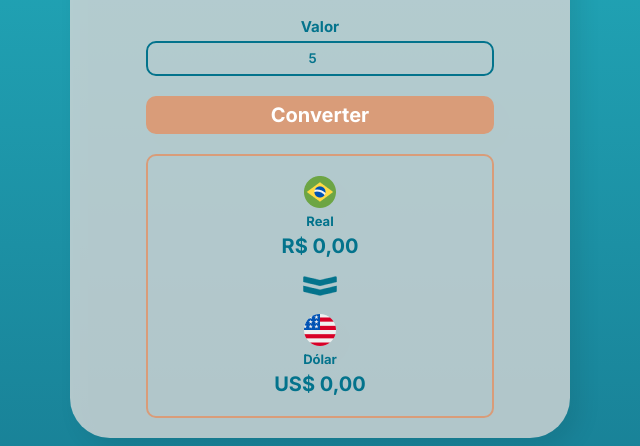
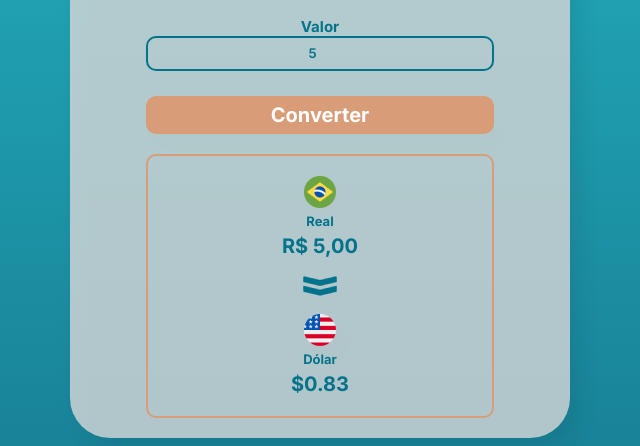
Before and after one commit to felipeoliveiracode/convert-money, a plain HTML site: page index.html in a window 1280 px wide. Both pictures are taken after typing "5" into the empty fields and a click on the button "Converter". Shown: the part 260-706 px from the top of the page, 320-960 px from the left. Drawn offline with Linux system fonts and the light colour scheme.

Commit message:
Implementação de JS, com função para converter a moeda

```diff
--- a/index.html
+++ b/index.html
@@ -40,16 +40,16 @@
 
             <label class="value">
                 <p>Valor</p>
-                <input type="number" placeholder="R$ 10.000,00">
+                <input class="value-to-convert" type="number" placeholder="R$ 10.000,00">
             </label>
 
-            <button>Converter</button>
+            <button id="btn-convert">Converter</button>
 
             <section class="footer">
                 <div class="currency">
                     <img src="assets/real.png" alt="Logo da moeda a converter">
                     <p class="currency-name">Real</p>
-                    <p class="currency-value">R$ 0,00</p>
+                    <p class="currency-value" id="currency-to-convert">R$ 0,00</p>
                 </div>
 
                 <img src="assets/Chevron.png" alt="Seta para baixo">
@@ -57,11 +57,11 @@
                 <div class="currency">
                     <img src="assets/dolar.png" alt="Logo da moeda convertida">
                     <p class="currency-name">Dólar</p>
-                    <p class="currency-value">US$ 0,00</p>
+                    <p class="currency-value" id="converted-currency">$ 0,00</p>
                 </div>
             </section>
         </div>
     </main>
 </body>
-
+<script src="script.js"></script>
 </html>
--- /dev/null
+++ b/script.js
@@ -0,0 +1,22 @@
+const btnConvert = document.getElementById("btn-convert");
+
+function convertCurrency() {
+    const inputValueToConvert = document.querySelector(".value-to-convert").value;
+    const currencyToConvert = document.getElementById("currency-to-convert");
+    const convertedCurrency = document.getElementById("converted-currency");
+    const dolarToday = 6;
+
+    convertDolar = inputValueToConvert / dolarToday;
+
+    currencyToConvert.innerHTML = new Intl.NumberFormat('pt-BR', {
+        style: 'currency',
+        currency: 'BRL'
+    }).format(inputValueToConvert);
+    convertedCurrency.innerHTML = new Intl.NumberFormat('en-US', {
+        style: 'currency',
+        currency: 'USD'
+    }).format(convertDolar);
+
+};
+
+btnConvert.addEventListener("click", convertCurrency);
--- a/style.css
+++ b/style.css
@@ -92,7 +92,7 @@ select {
     cursor: pointer;
 }
 
-.value p {
+.value {
     font-size: 1.5rem;
     font-weight: 700;
     margin: 2rem 0 0.5rem;
```
